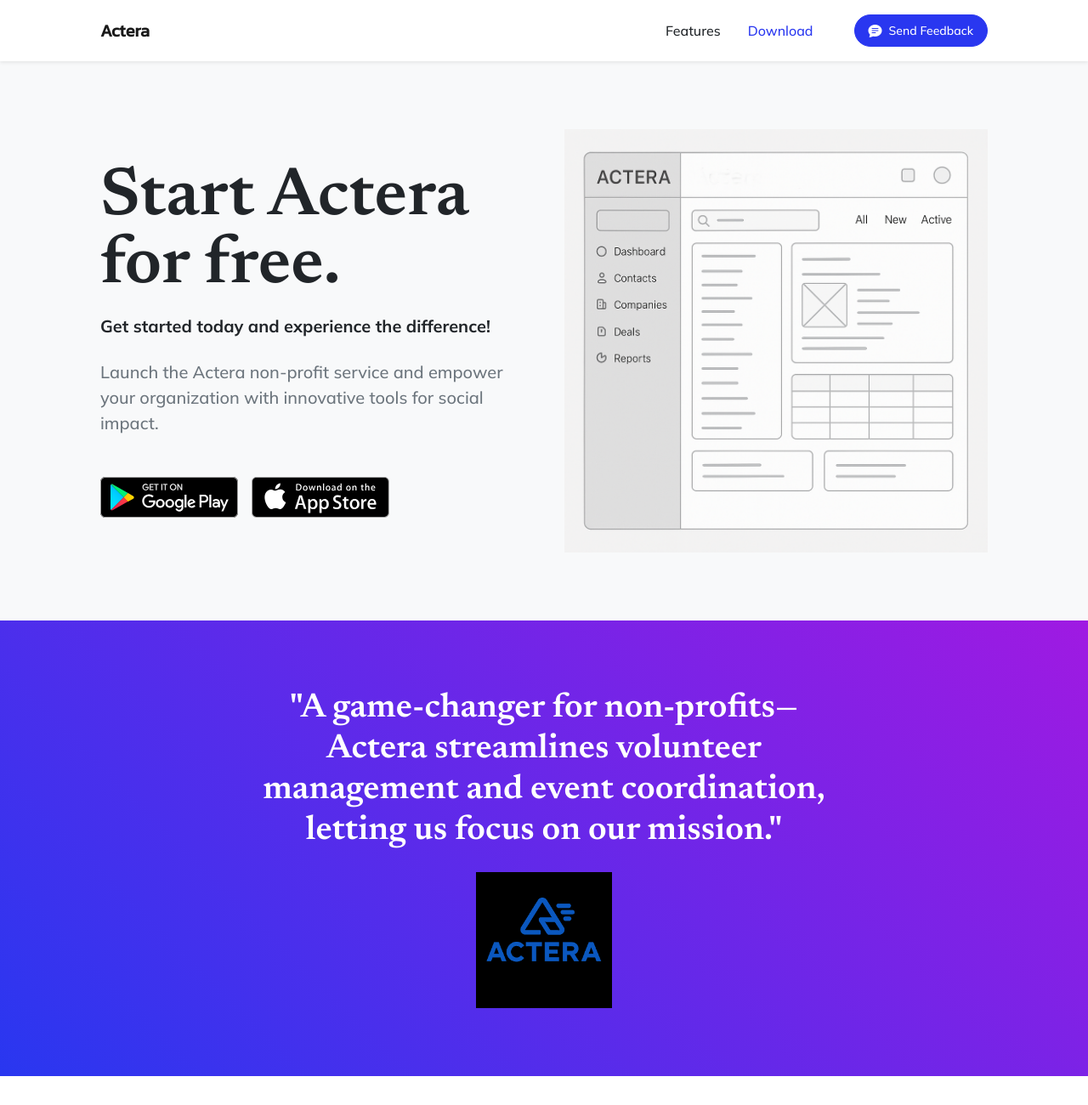
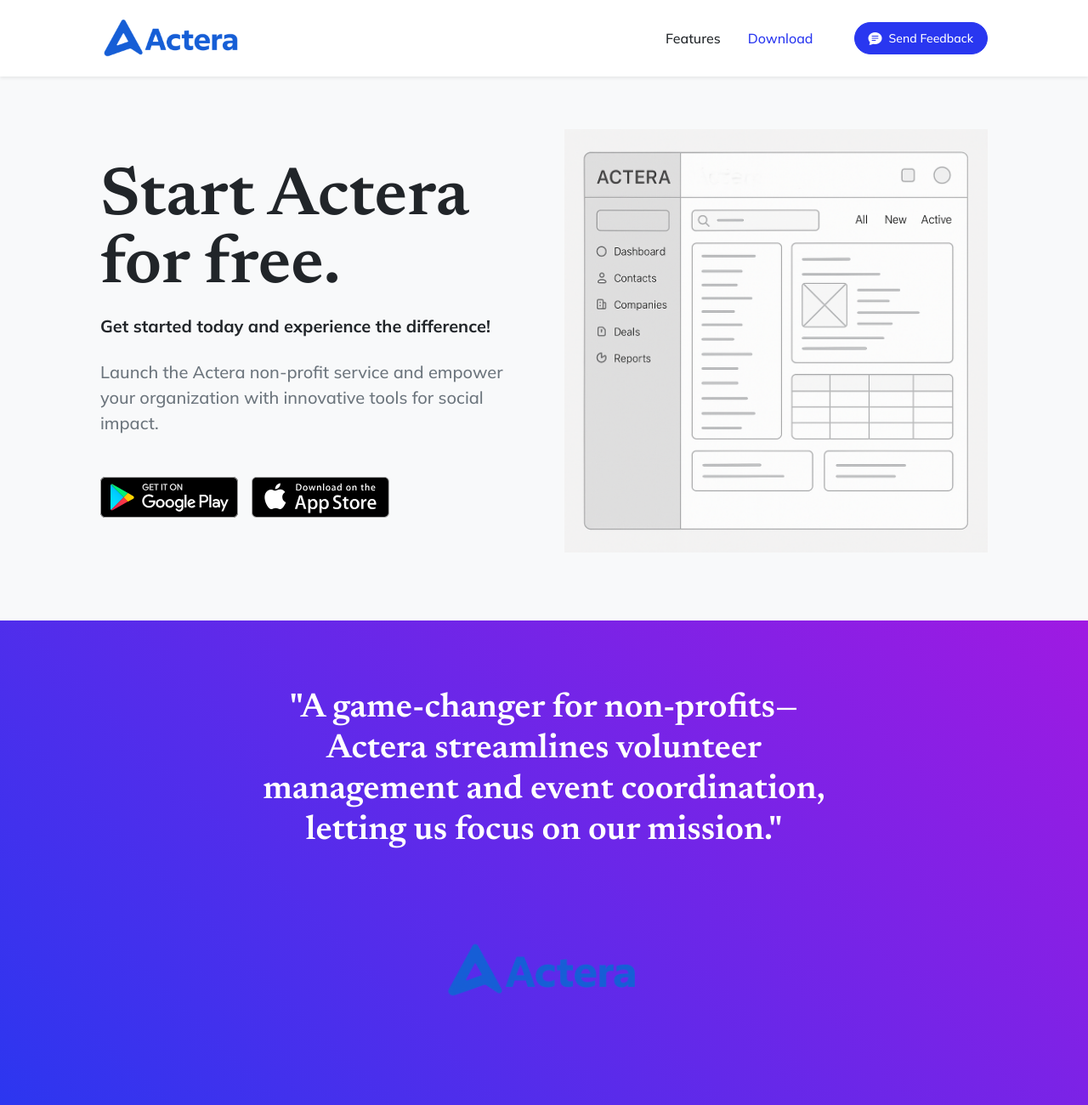
Before and after one commit to splawrence/actera, a plain HTML site: page index.html in a window 1280 px wide. Shown: the top 1300 px of the page at 85% size. Drawn offline with nearby package versions, Linux system fonts and the light colour scheme.

```diff
--- a/index.html
+++ b/index.html
@@ -21,7 +21,7 @@
         <!-- Navigation-->
         <nav class="navbar navbar-expand-lg navbar-light fixed-top shadow-sm" id="mainNav">
             <div class="container px-5">
-                <a class="navbar-brand fw-bold" href="#page-top">Actera</a>
+                <a class="navbar-brand fw-bold" href="#page-top"><img src="./assets/img/acteralogoshort.png" alt="..." style="height: 3rem" /></a>
                 <button class="navbar-toggler" type="button" data-bs-toggle="collapse" data-bs-target="#navbarResponsive" aria-controls="navbarResponsive" aria-expanded="false" aria-label="Toggle navigation">
                     Menu
                     <i class="bi-list"></i>
@@ -90,7 +90,7 @@
                 <div class="row gx-5 justify-content-center">
                     <div class="col-xl-8">
                         <div class="h2 fs-1 text-white mb-4">"A game-changer for non-profits—Actera streamlines volunteer management and event coordination, letting us focus on our mission."</div>
-                        <img src="./assets/img/logo-blue.png" alt="..." style="height: 10rem" />
+                        <img src="./assets/img/acteralogo.png" alt="..." style="height: 15rem" />
                     </div>
                 </div>
             </div>
```
Also changed, not shown: assets/img/acteralogo.png (added), assets/img/acteralogoshort.png (added).
